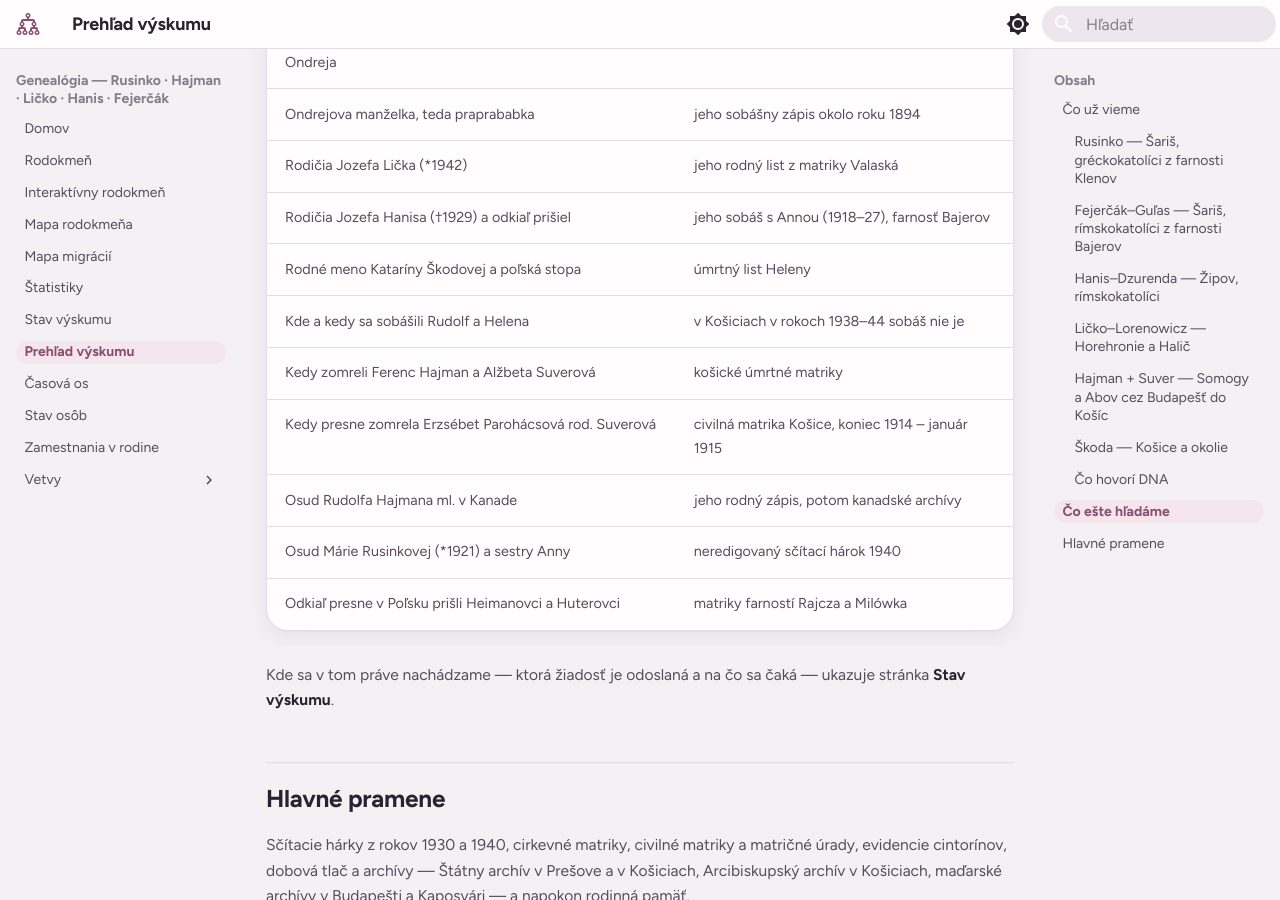
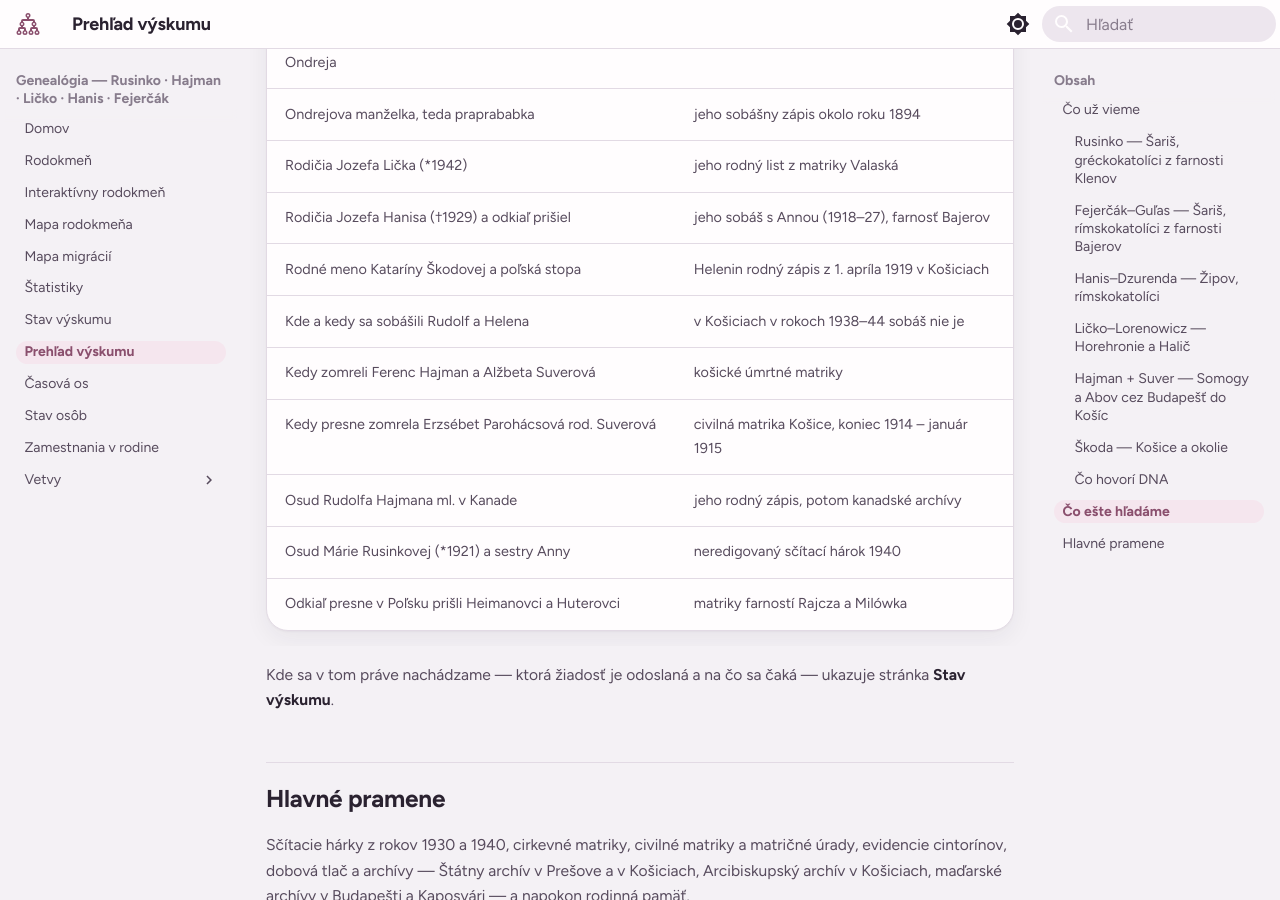
Before and after one commit to vrusi/genealogia, an MkDocs documentation site: the page built from docs/prehlad.md, in a window 1280 px wide and 900 px high, scrolled down 2104 px. Built offline with MkDocs 1.6.1 and Material for MkDocs 9.7.7, drawn with Linux system fonts in a browser that asks for light colours.

Commit message:
Katarína Škodová: cesta k rodnému menu vedie cez Helenin rodný zápis 1919 + otvorená otázka o dátume jej úmrtia
Co-Authored-By: Claude Opus 5 (1M context) <noreply@anthropic.com>

```diff
--- a/docs/prehlad.md
+++ b/docs/prehlad.md
@@ -57,7 +57,7 @@ Najsilnejšie zhluky zhôd potvrdzujú **guľasovskú** a **rusinkovskú** líni
 | Ondrejova manželka, teda praprababka | jeho sobášny zápis okolo roku 1894 |
 | Rodičia Jozefa Lička (\*1942) | jeho rodný list z matriky Valaská |
 | Rodičia Jozefa Hanisa (†1929) a odkiaľ prišiel | jeho sobáš s Annou (1918–27), farnosť Bajerov |
-| Rodné meno Kataríny Škodovej a poľská stopa | úmrtný list Heleny |
+| Rodné meno Kataríny Škodovej a poľská stopa | Helenin rodný zápis z 1. apríla 1919 v Košiciach |
 | Kde a kedy sa sobášili Rudolf a Helena | v Košiciach v rokoch 1938–44 sobáš nie je |
 | Kedy zomreli Ferenc Hajman a Alžbeta Suverová | košické úmrtné matriky |
 | Kedy presne zomrela Erzsébet Parohácsová rod. Suverová | civilná matrika Košice, koniec 1914 – január 1915 |
```
Also changed, not shown: docs/vetva-hajman-skodiova.md (+1 -0 lines).
